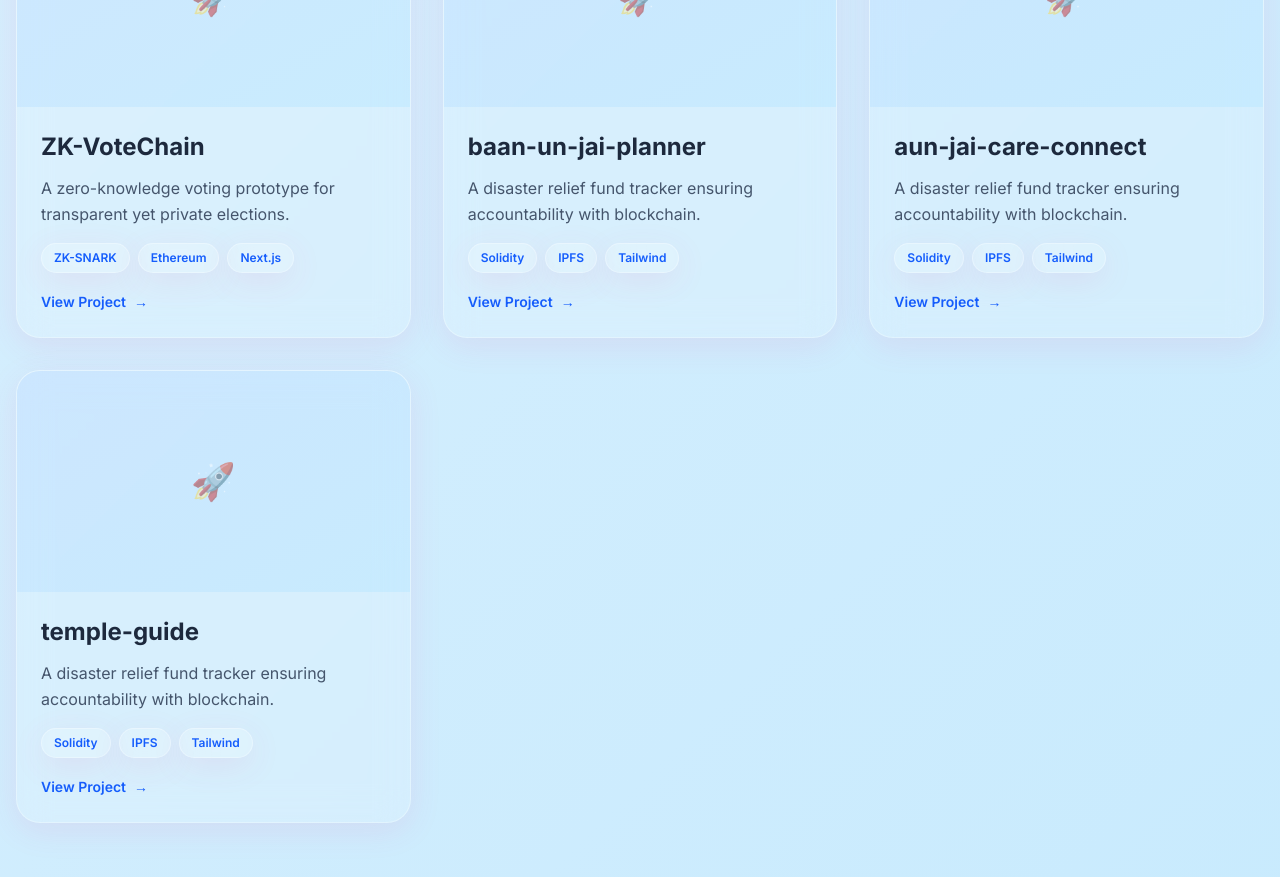
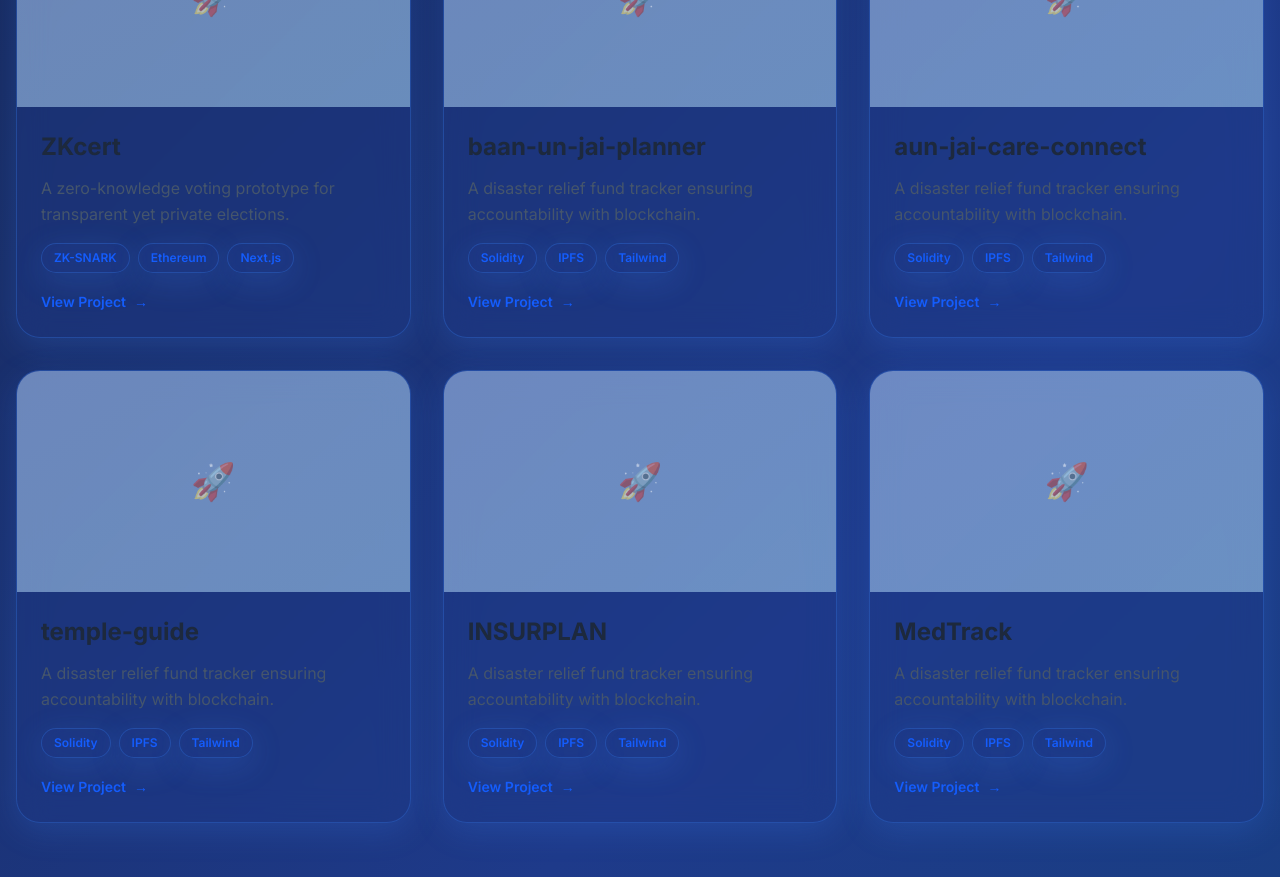
Before and after one commit to jaikwangg/portfolio, a Next.js app: page / in a window 1280 px wide. Shown: the part 1920-2797 px from the top of the page. Built offline with nearby package versions, Linux system fonts and the light colour scheme.

Commit message:
fix theme provider

```diff
--- a/src/app/globals.css
+++ b/src/app/globals.css
@@ -62,6 +62,7 @@ body {
 .light .bg-white { background-color: #ffffff !important; }
 .light .bg-gray-50 { background-color: #f9fafb !important; }
 .light .bg-gray-100 { background-color: #f3f4f6 !important; }
+.light .text-white { color: #000000 !important; }
 .light .text-black { color: #000000 !important; }
 .light .text-gray-900 { color: #111827 !important; }
 .light .text-gray-600 { color: #4b5563 !important; }
--- a/src/components/Navigation.tsx
+++ b/src/components/Navigation.tsx
@@ -4,7 +4,7 @@ import { motion, useScroll, useTransform } from "framer-motion";
 import Link from "next/link";
 import { usePathname } from "next/navigation";
 import { useState, useEffect } from "react";
-import ThemeToggle from "./ThemeToggle";
+// import ThemeToggle from "./ThemeToggle";
 
 const Navigation = () => {
   const pathname = usePathname();
@@ -102,15 +102,15 @@ const Navigation = () => {
             ))}
 
             {/* Theme Toggle */}
-            <div className="ml-4">
+            {/* <div className="ml-4">
               <ThemeToggle />
-            </div>
+            </div> */}
           </div>
 
           {/* Mobile Navigation */}
           <div className="md:hidden flex items-center space-x-4">
             {/* Theme Toggle for Mobile */}
-            <ThemeToggle />
+            {/* <ThemeToggle /> */}
 
             <button
               onClick={() => setIsMenuOpen(!isMenuOpen)}
--- a/src/components/Projects.tsx
+++ b/src/components/Projects.tsx
@@ -33,7 +33,7 @@ const projects = [
     link: "#"
   },
   {
-    title: "Project Three",
+    title: "KMITL science website",
     description: "A mobile-first responsive dashboard for data visualization.",
     image: "/project3.jpg",
     tags: ["React", "D3.js", "Firebase"],
@@ -43,25 +43,25 @@ const projects = [
 
 const hackathonPrototypes = [
   {
-    title: "ZK-VoteChain",
+    title: "ZKcert",
     description: "A zero-knowledge voting prototype for transparent yet private elections.",
     image: "/hackathon1.jpg",
     tags: ["ZK-SNARK", "Ethereum", "Next.js"],
-    link: "#"
+    link: "https://jaikwangg.github.io/zkcert/"
   },
   {
     title: "baan-un-jai-planner",
     description: "A disaster relief fund tracker ensuring accountability with blockchain.",
     image: "/hackathon2.jpg",
     tags: ["Solidity", "IPFS", "Tailwind"],
-    link: "#"
+    link: "https://jaikwangg.github.io/baan-un-jai-planner/"
   },
   {
     title: "aun-jai-care-connect",
     description: "A disaster relief fund tracker ensuring accountability with blockchain.",
     image: "/hackathon2.jpg",
     tags: ["Solidity", "IPFS", "Tailwind"],
-    link: "#"
+    link: "https://jaikwangg.github.io/aun-jai-care-connect/"
   },
   {
     title: "temple-guide",
@@ -69,6 +69,20 @@ const hackathonPrototypes = [
     image: "/hackathon2.jpg",
     tags: ["Solidity", "IPFS", "Tailwind"],
     link: "https://jaikwangg.github.io/temple-guide/"
+  },
+  {
+    title: "INSURPLAN",
+    description: "A disaster relief fund tracker ensuring accountability with blockchain.",
+    image: "/hackathon2.jpg",
+    tags: ["Solidity", "IPFS", "Tailwind"],
+    link: "https://insurplan.netlify.app/"
+  },
+  {
+    title: "MedTrack",
+    description: "A disaster relief fund tracker ensuring accountability with blockchain.",
+    image: "/hackathon2.jpg",
+    tags: ["Solidity", "IPFS", "Tailwind"],
+    link: "https://v0-medication-tracker-prototype.vercel.app/"
   }
 ];
 
--- a/src/contexts/ThemeContext.tsx
+++ b/src/contexts/ThemeContext.tsx
@@ -26,63 +26,32 @@ interface ThemeProviderProps {
 }
 
 export const ThemeProvider: React.FC<ThemeProviderProps> = ({ children }) => {
-  const [theme, setTheme] = useState<Theme>('light');
+  const [theme] = useState<Theme>('dark');
   const [mounted, setMounted] = useState(false);
 
-  // Function to apply theme to document
-  const applyTheme = (newTheme: Theme) => {
+  // Function to apply theme to document (always dark)
+  const applyDarkTheme = () => {
     const root = document.documentElement;
 
-    // Remove all theme classes first
-    root.classList.remove('light', 'dark');
+    root.classList.remove('light');
+    root.classList.add('dark');
 
-    // Add the new theme class
-    root.classList.add(newTheme);
-
-    // Set data attribute
-    root.setAttribute('data-theme', newTheme);
-
-    // Set color-scheme
-    root.style.colorScheme = newTheme;
-
-    // For debugging - log what we're applying
-    console.log('Applied theme:', newTheme);
-    console.log('HTML classes:', root.className);
-    console.log('Data theme:', root.getAttribute('data-theme'));
+    root.setAttribute('data-theme', 'dark');
+    root.style.colorScheme = 'dark';
   };
 
   useEffect(() => {
-    // Initial theme setup
-    const savedTheme = localStorage.getItem('theme') as Theme | null;
-    const systemTheme = window.matchMedia('(prefers-color-scheme: dark)').matches ? 'dark' : 'light';
-    const initialTheme = savedTheme || systemTheme;
-
-    console.log('Initial theme setup:', { savedTheme, systemTheme, initialTheme });
-
-    // Apply theme immediately
-    applyTheme(initialTheme);
-
-    setTheme(initialTheme);
+    // Initial theme setup: always dark
+    applyDarkTheme();
     setMounted(true);
   }, []);
 
-  useEffect(() => {
-    if (mounted) {
-      // Apply theme and save to localStorage
-      applyTheme(theme);
-      localStorage.setItem('theme', theme);
-    }
-  }, [theme, mounted]);
-
   const toggleTheme = () => {
-    const newTheme = theme === 'light' ? 'dark' : 'light';
-    console.log('Toggling theme from', theme, 'to', newTheme);
-    setTheme(newTheme);
+    // No-op: theme is locked to dark
   };
 
   const handleSetTheme = (newTheme: Theme) => {
-    console.log('Setting theme to', newTheme);
-    setTheme(newTheme);
+    void newTheme; // No-op: theme is locked to dark
   };
 
   const value = {
```
